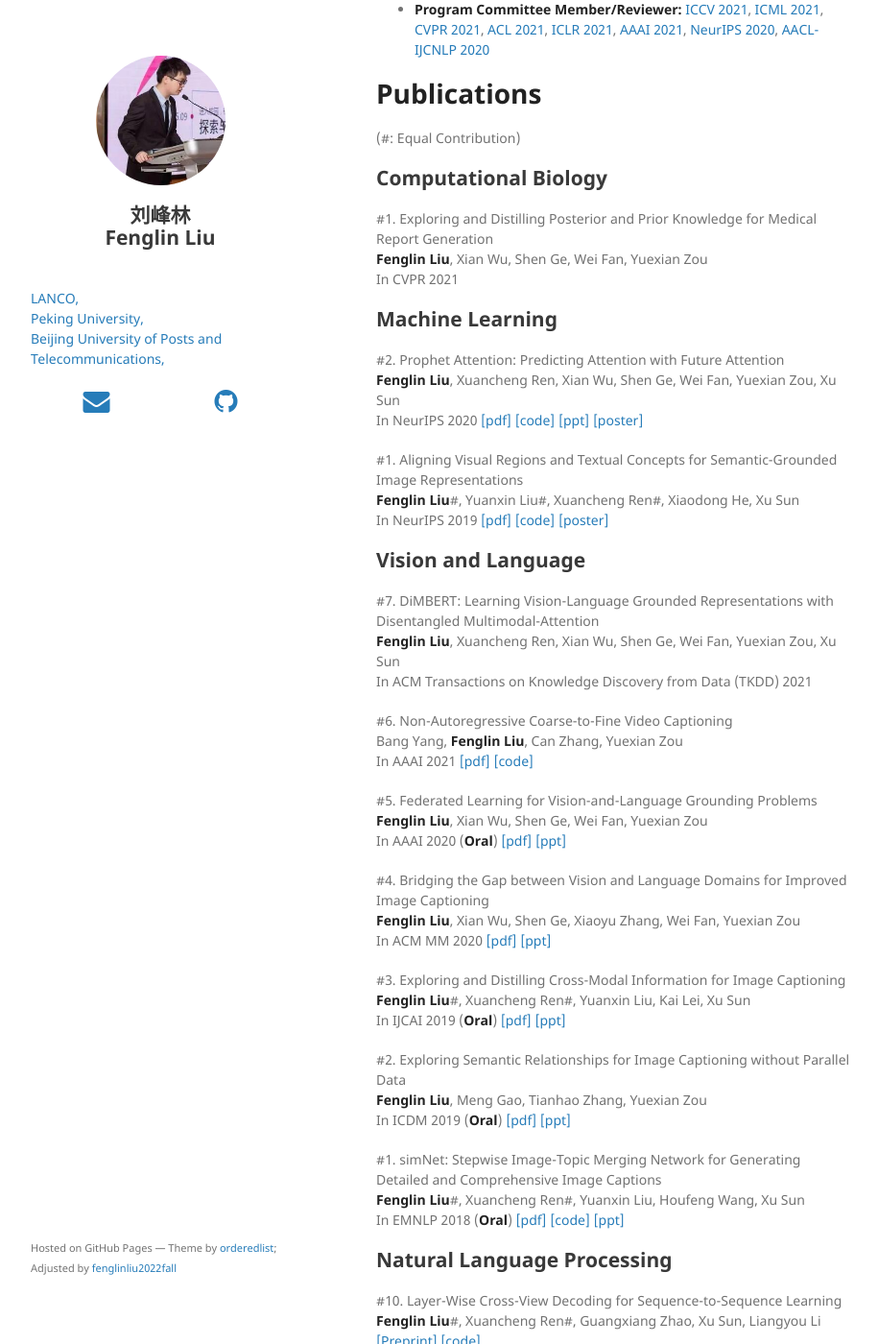
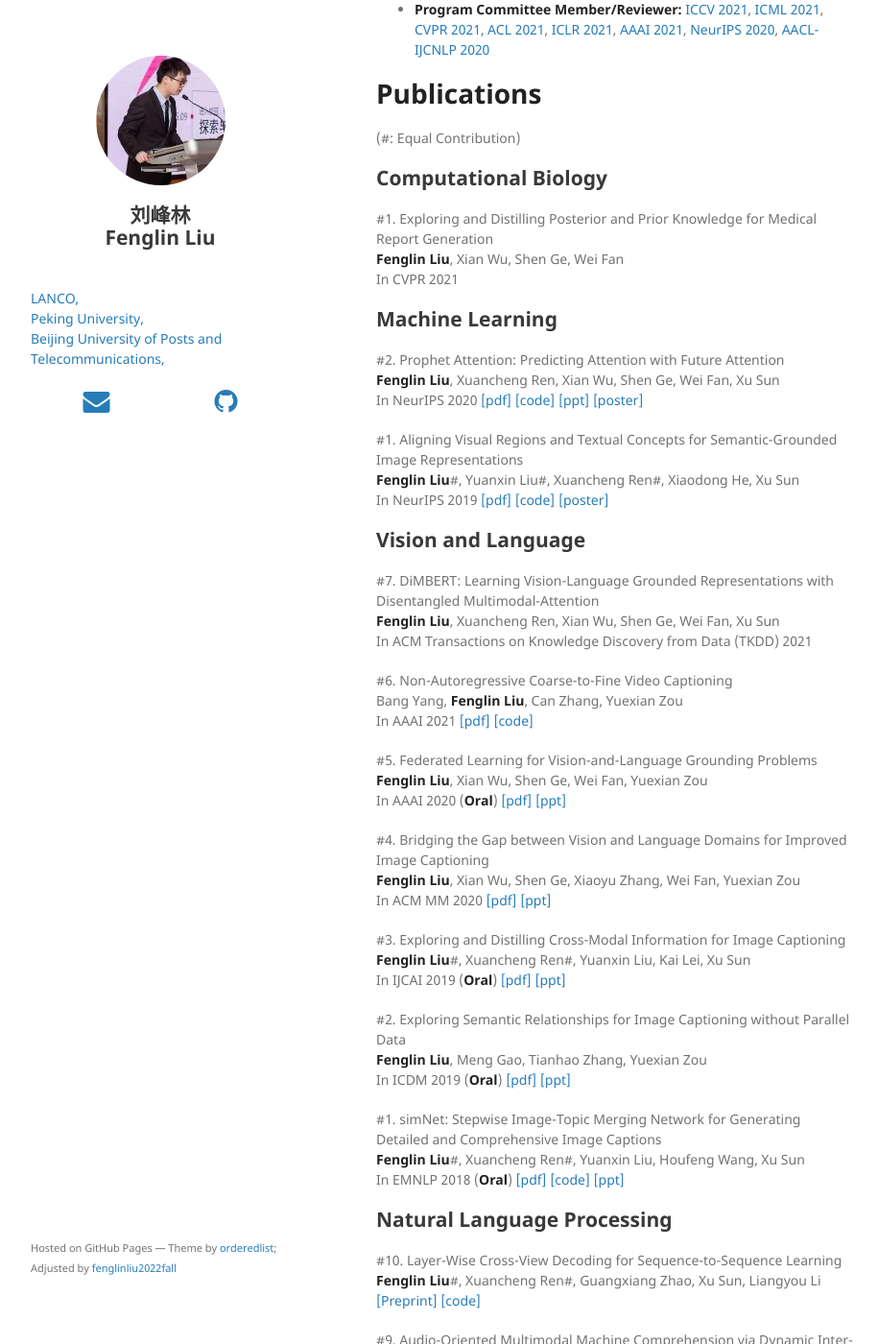
Before and after one commit to fenglinliu2022fall/fenglinliu2022fall.github.io, a Jekyll site: the page built from index.md, in a window 1280 px wide and 1400 px high, scrolled down 1426 px. Shown: the whole window at 96% size, without its empty margins (178-1093 px from the left). Built offline with Jekyll 4.4.1, drawn with Linux system fonts in a browser that asks for light colours; nearby versions of some CDN libraries; our own code applies the rules of GitHub Pages for plain Markdown files; some of the changed text lies outside the part shown.

Commit message:
Update index.md

```diff
--- a/index.md
+++ b/index.md
@@ -46,12 +46,12 @@ He has published over ten papers in premier ML/AI conferences as the first autho
 (#: Equal Contribution)
 ## Computational Biology
   #1. Exploring and Distilling Posterior and Prior Knowledge for Medical Report Generation
-  **Fenglin Liu**, Xian Wu, Shen Ge, Wei Fan, Yuexian Zou
+  **Fenglin Liu**, Xian Wu, Shen Ge, Wei Fan
   In CVPR 2021
 
 ## Machine Learning
   #2. Prophet Attention: Predicting Attention with Future Attention
-  **Fenglin Liu**, Xuancheng Ren, Xian Wu, Shen Ge, Wei Fan, Yuexian Zou, Xu Sun
+  **Fenglin Liu**, Xuancheng Ren, Xian Wu, Shen Ge, Wei Fan, Xu Sun
   In NeurIPS 2020 [[pdf]](https://proceedings.neurips.cc/paper/2020/file/13fe9d84310e77f13a6d184dbf1232f3-Paper.pdf) [[code]](https://github.com/fenglinliu2022fall/ProphetAttention) [[ppt]](https://github.com/fenglinliu2022fall/Slides-Posters/blob/master/NeurIPS2020_ProphetAttention_slides.pptx) [[poster]](https://github.com/fenglinliu2022fall/Slides-Posters/blob/master/NeurIPS2020_ProphetAttention_poster.pdf)
 
   #1. Aligning Visual Regions and Textual Concepts for Semantic-Grounded Image Representations
@@ -60,7 +60,7 @@ He has published over ten papers in premier ML/AI conferences as the first autho
 
 ## Vision and Language
   #7. DiMBERT: Learning Vision-Language Grounded Representations with Disentangled Multimodal-Attention
-  **Fenglin Liu**, Xuancheng Ren, Xian Wu, Shen Ge, Wei Fan, Yuexian Zou, Xu Sun
+  **Fenglin Liu**, Xuancheng Ren, Xian Wu, Shen Ge, Wei Fan, Xu Sun
   In ACM Transactions on Knowledge Discovery from Data (TKDD) 2021
 
   #6. Non-Autoregressive Coarse-to-Fine Video Captioning
@@ -93,7 +93,7 @@ He has published over ten papers in premier ML/AI conferences as the first autho
   [[Preprint]](https://arxiv.org/abs/2005.08081) [[code]](https://github.com/fenglinliu2022fall/CVD)
 
   #9. Audio-Oriented Multimodal Machine Comprehension via Dynamic Inter- and Intra-modality Attention
-  Zhiqi Huang#, **Fenglin Liu**#, Xian Wu, Shen Ge, Helin Wang, Wei Fan, Yuexian Zou
+  Zhiqi Huang#, **Fenglin Liu**#, Xian Wu, Shen Ge, Helin Wang, Wei Fan
   In AAAI 2021 [[pdf]](http://web.pkusz.edu.cn/adsp/files/2021/01/AAAI.HuangZ.pdf) [[code]](https://github.com/mazicwong/AOM-MC)
 
   #8. Rethinking Skip Connection with Layer Normalization
```
